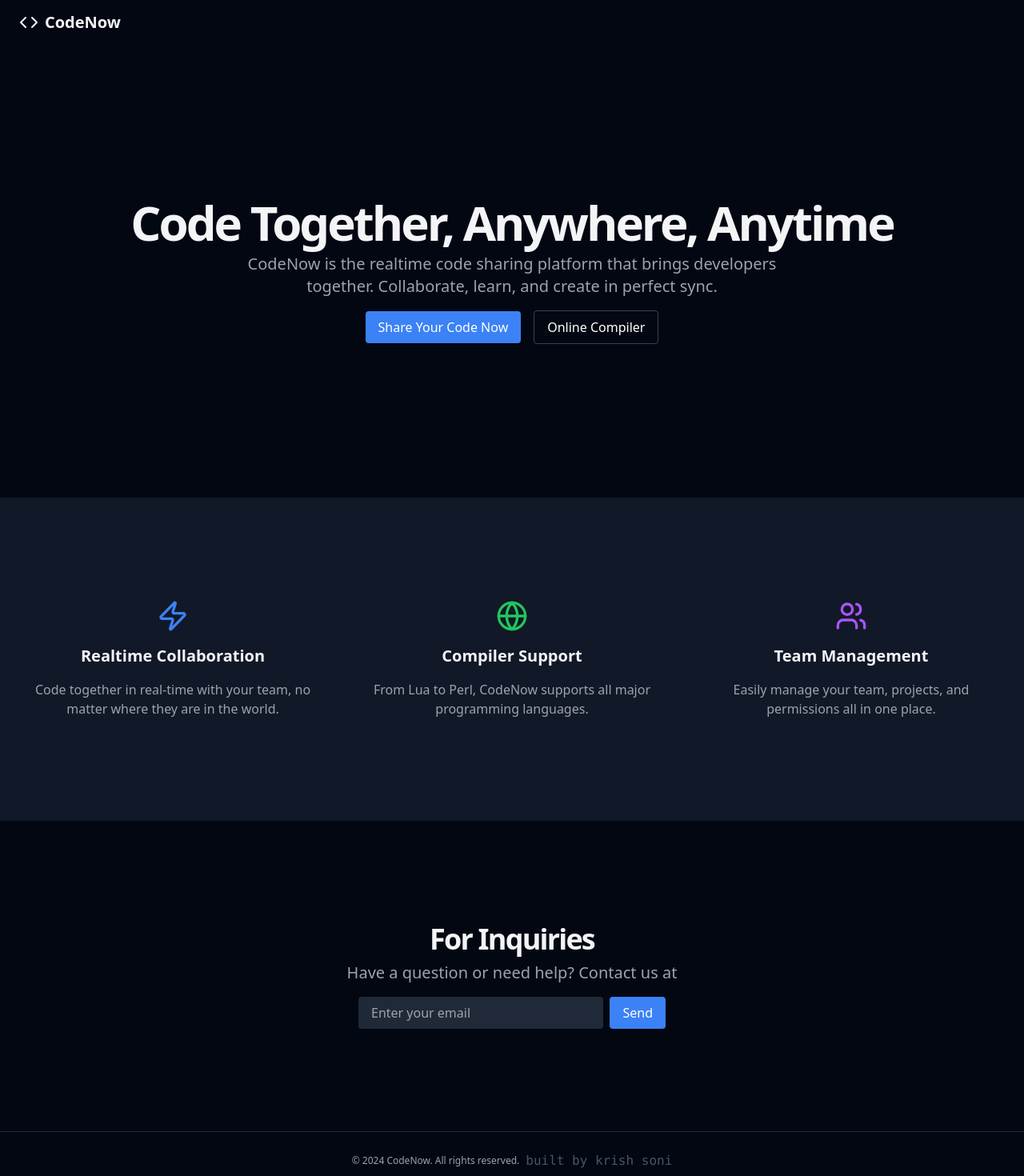
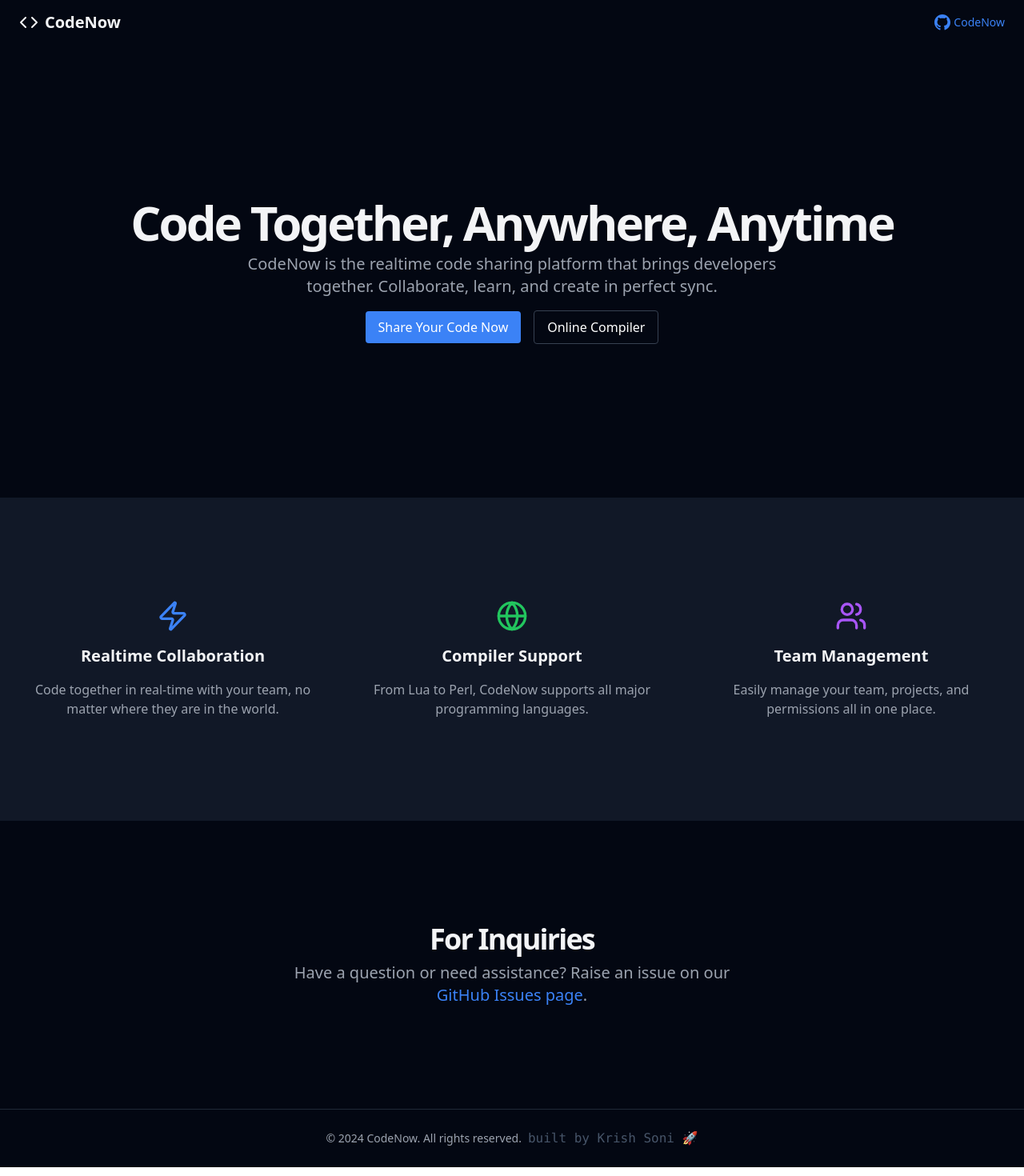
Before and after one commit to krishvsoni/CodeNow, a Next.js app: page / in a window 1280 px wide. Shown: the top 1470 px of the page at 80% size. Built offline with nearby package versions, Linux system fonts and the light colour scheme.

Commit message:
Refactor package.json and pnpm-lock.yaml to add framer-motion dependency

```diff
--- a/app/[code]/page.tsx
+++ b/app/[code]/page.tsx
@@ -78,12 +78,33 @@ const ShareCodePage: React.FC = () => {
 
     return (
         <div className="flex flex-col min-h-screen font-sans bg-gray-950 text-gray-100">
-            <header className="px-4 lg:px-6 h-14 flex items-center border-b border-gray-800">
-                <Link className="flex items-center justify-center" href="/">
-                    <Code className="h-6 w-6 mr-2" />
-                    <span className="font-bold text-xl">CodeNow</span>
-                </Link>
-            </header>
+      <header className="px-4 lg:px-6 h-14 flex items-center justify-between">
+        <Link className="flex items-center justify-center" href="/">
+          <Code className="h-6 w-6 mr-2" />
+          <span className="font-bold text-xl">CodeNow</span>
+        </Link>
+        <a
+          href="https://github.com/krishvsoni/CodeNow"
+          target="_blank"
+          rel="noopener noreferrer"
+          className="flex items-center text-sm text-blue-500 hover:underline"
+        >
+          <svg
+        className="h-5 w-5 mr-1"
+        fill="currentColor"
+        viewBox="0 0 24 24"
+        xmlns="http://www.w3.org/2000/svg"
+          >
+        <path
+          fillRule="evenodd"
+          d="M12 0C5.37 0 0 5.37 0 12c0 5.3 3.438 9.8 8.205 11.385.6.11.82-.26.82-.577v-2.165c-3.338.726-4.042-1.61-4.042-1.61-.546-1.387-1.333-1.757-1.333-1.757-1.09-.745.083-.73.083-.73 1.205.084 1.84 1.237 1.84 1.237 1.07 1.835 2.807 1.305 3.492.997.108-.775.42-1.305.763-1.605-2.665-.3-5.466-1.332-5.466-5.93 0-1.31.467-2.38 1.235-3.22-.123-.303-.535-1.523.117-3.176 0 0 1.008-.322 3.3 1.23.957-.266 1.98-.398 3-.403 1.02.005 2.043.137 3 .403 2.29-1.552 3.297-1.23 3.297-1.23.653 1.653.24 2.873.118 3.176.77.84 1.233 1.91 1.233 3.22 0 4.61-2.803 5.625-5.475 5.92.43.37.823 1.102.823 2.222v3.293c0 .32.218.694.825.576C20.565 21.795 24 17.295 24 12c0-6.63-5.37-12-12-12z"
+          clipRule="evenodd"
+        />
+          </svg>
+          CodeNow
+        </a>
+      </header>
+
 
             <main className="flex-1 p-4 md:p-6">
                 <div className="max-w-4xl mx-auto space-y-4">
@@ -138,7 +159,10 @@ const ShareCodePage: React.FC = () => {
             )}
 
             <footer className="flex flex-col gap-2 sm:flex-row py-6 w-full shrink-0 items-center justify-center px-4 md:px-6 border-t border-gray-800">
-                <p className="text-xs text-gray-400">© 2024 CodeNow. All rights reserved.</p>
+                <p className="text-sm text-gray-400">© 2024 CodeNow. All rights reserved.</p>
+                <p className="text-slate-600 font-mono hover:text-white transition-colors duration-300">
+                    built by Krish Soni 🚀
+                </p>
             </footer>
         </div>
     );
--- a/app/compiler/page.tsx
+++ b/app/compiler/page.tsx
@@ -6,13 +6,33 @@ import { Code } from 'lucide-react';
 const CompilerPage: React.FC = () => {
   return (
     <div className="flex flex-col min-h-screen font-sans bg-gray-950 text-gray-100">
-      {/* Header */}
-      <header className="px-4 lg:px-6 h-14 flex items-center border-b border-gray-800">
+      <header className="px-4 lg:px-6 h-14 flex items-center justify-between">
         <Link className="flex items-center justify-center" href="/">
           <Code className="h-6 w-6 mr-2" />
           <span className="font-bold text-xl">CodeNow</span>
         </Link>
+        <a
+          href="https://github.com/krishvsoni/CodeNow"
+          target="_blank"
+          rel="noopener noreferrer"
+          className="flex items-center text-sm text-blue-500 hover:underline"
+        >
+          <svg
+        className="h-5 w-5 mr-1"
+        fill="currentColor"
+        viewBox="0 0 24 24"
+        xmlns="http://www.w3.org/2000/svg"
+          >
+        <path
+          fillRule="evenodd"
+          d="M12 0C5.37 0 0 5.37 0 12c0 5.3 3.438 9.8 8.205 11.385.6.11.82-.26.82-.577v-2.165c-3.338.726-4.042-1.61-4.042-1.61-.546-1.387-1.333-1.757-1.333-1.757-1.09-.745.083-.73.083-.73 1.205.084 1.84 1.237 1.84 1.237 1.07 1.835 2.807 1.305 3.492.997.108-.775.42-1.305.763-1.605-2.665-.3-5.466-1.332-5.466-5.93 0-1.31.467-2.38 1.235-3.22-.123-.303-.535-1.523.117-3.176 0 0 1.008-.322 3.3 1.23.957-.266 1.98-.398 3-.403 1.02.005 2.043.137 3 .403 2.29-1.552 3.297-1.23 3.297-1.23.653 1.653.24 2.873.118 3.176.77.84 1.233 1.91 1.233 3.22 0 4.61-2.803 5.625-5.475 5.92.43.37.823 1.102.823 2.222v3.293c0 .32.218.694.825.576C20.565 21.795 24 17.295 24 12c0-6.63-5.37-12-12-12z"
+          clipRule="evenodd"
+        />
+          </svg>
+          CodeNow
+        </a>
       </header>
+
 
       {/* Main Content */}
       <main className="flex-1 p-4 md:p-6">
@@ -34,10 +54,10 @@ const CompilerPage: React.FC = () => {
       </main>
 
       <footer className="flex flex-col gap-2 sm:flex-row py-6 w-full shrink-0 items-center justify-center px-4 md:px-6 border-t border-gray-800">
-        <p className="text-xs text-gray-400">© 2024 CodeNow. All rights reserved.</p>
-        <p className="text-slate-600 font-mono hover:text-white transition-colors duration-300">
-          built by krish soni
-        </p>
+        <p className="text-sm text-gray-400">© 2024 CodeNow. All rights reserved.</p>
+        <Link href="https://onecompiler.com/" target="_blank" className="text-slate-600 font-mono hover:text-white transition-colors duration-300">
+          Powered By OneCompiler
+        </Link>
       </footer>
     </div>
   );
--- a/app/page.tsx
+++ b/app/page.tsx
@@ -3,6 +3,7 @@ import { useState } from "react";
 import { Code, Users, Zap, Globe } from "lucide-react";
 import Link from "next/link";
 import { useRouter } from 'next/navigation'; // Import useRouter
+import { motion } from 'framer-motion'; // Import motion
 
 export default function Component() {
   const [isModalOpen, setIsModalOpen] = useState(false);
@@ -23,19 +24,42 @@ export default function Component() {
     handleCloseModal();
   };
 
-
-
   return (
     <div className="flex flex-col min-h-screen font-sans bg-gray-950 text-gray-100">
-      <header className="px-4 lg:px-6 h-14 flex items-center">
+      <header className="px-4 lg:px-6 h-14 flex items-center justify-between">
         <Link className="flex items-center justify-center" href="/">
           <Code className="h-6 w-6 mr-2" />
           <span className="font-bold text-xl">CodeNow</span>
         </Link>
+        <a
+          href="https://github.com/krishvsoni/CodeNow"
+          target="_blank"
+          rel="noopener noreferrer"
+          className="flex items-center text-sm text-blue-500 hover:underline"
+        >
+          <svg
+            className="h-5 w-5 mr-1"
+            fill="currentColor"
+            viewBox="0 0 24 24"
+            xmlns="http://www.w3.org/2000/svg"
+          >
+            <path
+              fillRule="evenodd"
+              d="M12 0C5.37 0 0 5.37 0 12c0 5.3 3.438 9.8 8.205 11.385.6.11.82-.26.82-.577v-2.165c-3.338.726-4.042-1.61-4.042-1.61-.546-1.387-1.333-1.757-1.333-1.757-1.09-.745.083-.73.083-.73 1.205.084 1.84 1.237 1.84 1.237 1.07 1.835 2.807 1.305 3.492.997.108-.775.42-1.305.763-1.605-2.665-.3-5.466-1.332-5.466-5.93 0-1.31.467-2.38 1.235-3.22-.123-.303-.535-1.523.117-3.176 0 0 1.008-.322 3.3 1.23.957-.266 1.98-.398 3-.403 1.02.005 2.043.137 3 .403 2.29-1.552 3.297-1.23 3.297-1.23.653 1.653.24 2.873.118 3.176.77.84 1.233 1.91 1.233 3.22 0 4.61-2.803 5.625-5.475 5.92.43.37.823 1.102.823 2.222v3.293c0 .32.218.694.825.576C20.565 21.795 24 17.295 24 12c0-6.63-5.37-12-12-12z"
+              clipRule="evenodd"
+            />
+          </svg>
+          CodeNow
+        </a>
       </header>
 
       <main className="flex-1 flex flex-col justify-center items-center">
-        <section className="w-full py-12 md:py-24 lg:py-32 xl:py-48 flex justify-center items-center">
+        <motion.section
+          className="w-full py-12 md:py-24 lg:py-32 xl:py-48 flex justify-center items-center"
+          initial={{ opacity: 0, y: -50 }}
+          animate={{ opacity: 1, y: 0 }}
+          transition={{ duration: 0.5 }}
+        >
           <div className="container px-4 md:px-6">
             <div className="flex flex-col items-center space-y-4 text-center">
               <div className="space-y-2">
@@ -62,12 +86,24 @@ export default function Component() {
               </div>
             </div>
           </div>
-        </section>
+        </motion.section>
 
         {/* Modal for entering code */}
         {isModalOpen && (
-          <div className="fixed inset-0 bg-gray-900 bg-opacity-75 flex justify-center items-center">
-            <div className="bg-gray-800 p-6 rounded-lg shadow-lg w-80">
+          <motion.div
+            className="fixed inset-0 bg-gray-900 bg-opacity-75 flex justify-center items-center"
+            initial={{ opacity: 0 }}
+            animate={{ opacity: 1 }}
+            exit={{ opacity: 0 }}
+            transition={{ duration: 0.3 }}
+          >
+            <motion.div
+              className="bg-gray-800 p-6 rounded-lg shadow-lg w-80"
+              initial={{ scale: 0.9 }}
+              animate={{ scale: 1 }}
+              exit={{ scale: 0.9 }}
+              transition={{ duration: 0.2 }}
+            >
               <h2 className="text-2xl font-bold text-white mb-4">Enter Your Code</h2>
               <input
                 type="text"
@@ -90,63 +126,85 @@ export default function Component() {
                   Submit
                 </button>
               </div>
-            </div>
-          </div>
+            </motion.div>
+          </motion.div>
         )}
 
-        <section className="w-full py-12 md:py-24 lg:py-32 bg-gray-900 flex justify-center items-center">
+        <motion.section
+          className="w-full py-12 md:py-24 lg:py-32 bg-gray-900 flex justify-center items-center"
+          initial={{ opacity: 0, y: -50 }}
+          animate={{ opacity: 1, y: 0 }}
+          transition={{ duration: 0.5 }}
+        >
           <div className="container px-4 md:px-6">
             <div className="grid gap-10 sm:grid-cols-2 lg:grid-cols-3">
-              <div className="flex flex-col items-center space-y-4 text-center">
+              <motion.div
+                className="flex flex-col items-center space-y-4 text-center"
+                initial={{ opacity: 0, y: 20 }}
+                animate={{ opacity: 1, y: 0 }}
+                transition={{ duration: 0.5 }}
+              >
                 <Zap className="h-10 w-10 text-blue-500" />
                 <h2 className="text-xl font-bold">Realtime Collaboration</h2>
                 <p className="text-gray-400">Code together in real-time with your team, no matter where they are in the world.</p>
-              </div>
-              <div className="flex flex-col items-center space-y-4 text-center">
+              </motion.div>
+
+              <motion.div
+                className="flex flex-col items-center space-y-4 text-center"
+                initial={{ opacity: 0, y: 20 }}
+                animate={{ opacity: 1, y: 0 }}
+                transition={{ duration: 0.5, delay: 0.1 }}
+              >
                 <Globe className="h-10 w-10 text-green-500" />
                 <h2 className="text-xl font-bold">Compiler Support</h2>
                 <p className="text-gray-400">From Lua to Perl, CodeNow supports all major programming languages.</p>
-              </div>
-              <div className="flex flex-col items-center space-y-4 text-center">
+              </motion.div>
+
+              <motion.div
+                className="flex flex-col items-center space-y-4 text-center"
+                initial={{ opacity: 0, y: 20 }}
+                animate={{ opacity: 1, y: 0 }}
+                transition={{ duration: 0.5, delay: 0.2 }}
+              >
                 <Users className="h-10 w-10 text-purple-500" />
                 <h2 className="text-xl font-bold">Team Management</h2>
                 <p className="text-gray-400">Easily manage your team, projects, and permissions all in one place.</p>
-              </div>
+              </motion.div>
             </div>
           </div>
-        </section>
+        </motion.section>
 
-        <section className="w-full py-12 md:py-24 lg:py-32 flex justify-center items-center">
+        <motion.section
+          className="w-full py-12 md:py-24 lg:py-32 flex justify-center items-center"
+          initial={{ opacity: 0, y: -50 }}
+          animate={{ opacity: 1, y: 0 }}
+          transition={{ duration: 0.5 }}
+        >
           <div className="container px-4 md:px-6">
             <div className="flex flex-col items-center justify-center space-y-4 text-center">
               <div className="space-y-2">
                 <h2 className="text-3xl font-bold tracking-tighter md:text-4xl">For Inquiries</h2>
                 <p className="mx-auto max-w-[600px] text-gray-400 md:text-xl">
-                  Have a question or need help? Contact us at{" "}
-                  <a href="mailto:" className="text-blue-500 hover:underline" />
+                  Have a question or need assistance? Raise an issue on our <br />
+                  <a
+                  href="https://github.com/krishvsoni/CodeNow/issues"
+                  target="_blank"
+                  rel="noopener noreferrer"
+                  className="text-blue-500 hover:underline"
+                  >
+                  GitHub Issues page
+                  </a>.
                 </p>
-              </div>
-              <div className="w-full max-w-sm space-y-2">
-                <form className="flex space-x-2">
-                  <input
-                    className="max-w-lg flex-1 bg-gray-800 text-white px-4 py-2 rounded placeholder-gray-400"
-                    placeholder="Enter your email"
-                    type="email"
-                  />
-                  <button className="px-4 py-2 bg-blue-500 text-white font-medium rounded hover:bg-blue-600" type="submit">
-                    Send
-                  </button>
-                </form>
               </div>
             </div>
           </div>
-        </section>
+        </motion.section>
       </main>
 
       <footer className="flex flex-col gap-2 sm:flex-row py-6 w-full shrink-0 items-center justify-center px-4 md:px-6 border-t border-gray-800">
-        <p className="text-xs text-gray-400">© 2024 CodeNow. All rights reserved.</p>
+        <p className="text-sm text-gray-400">© 2024 CodeNow. All rights reserved.</p>
         <p className="text-slate-600 font-mono hover:text-white transition-colors duration-300">
-          built by krish soni
+          built by Krish Soni 🚀
         </p>
       </footer>
     </div>
--- a/package.json
+++ b/package.json
@@ -13,6 +13,7 @@
   "dependencies": {
     "@types/websocket": "^1.0.10",
     "express": "^4.21.0",
+    "framer-motion": "^11.11.2",
     "highlight.js": "^11.10.0",
     "lodash.debounce": "^4.0.8",
     "lucide-react": "^0.447.0",
```
Also changed, not shown: 1 other file (tests, documents, lock files or other folders).
